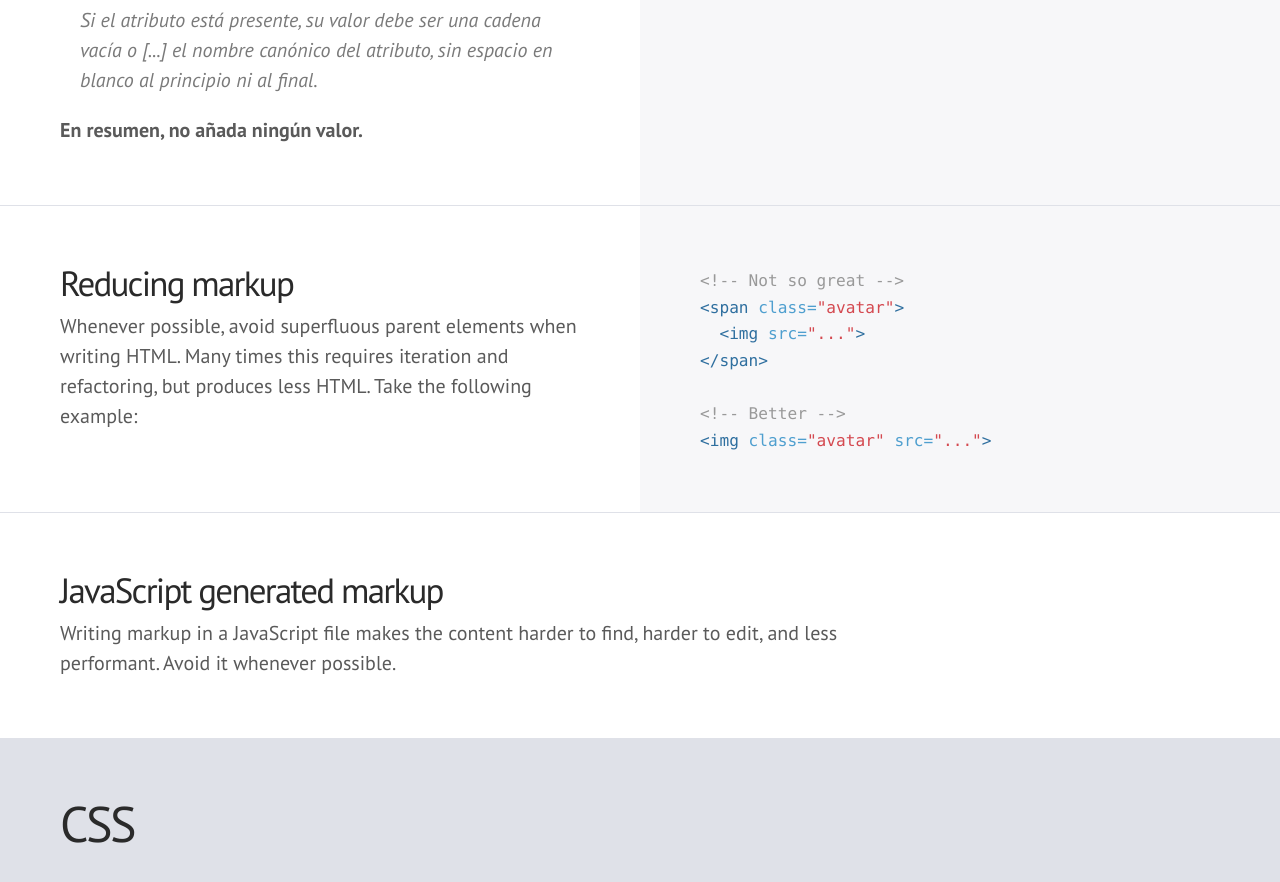
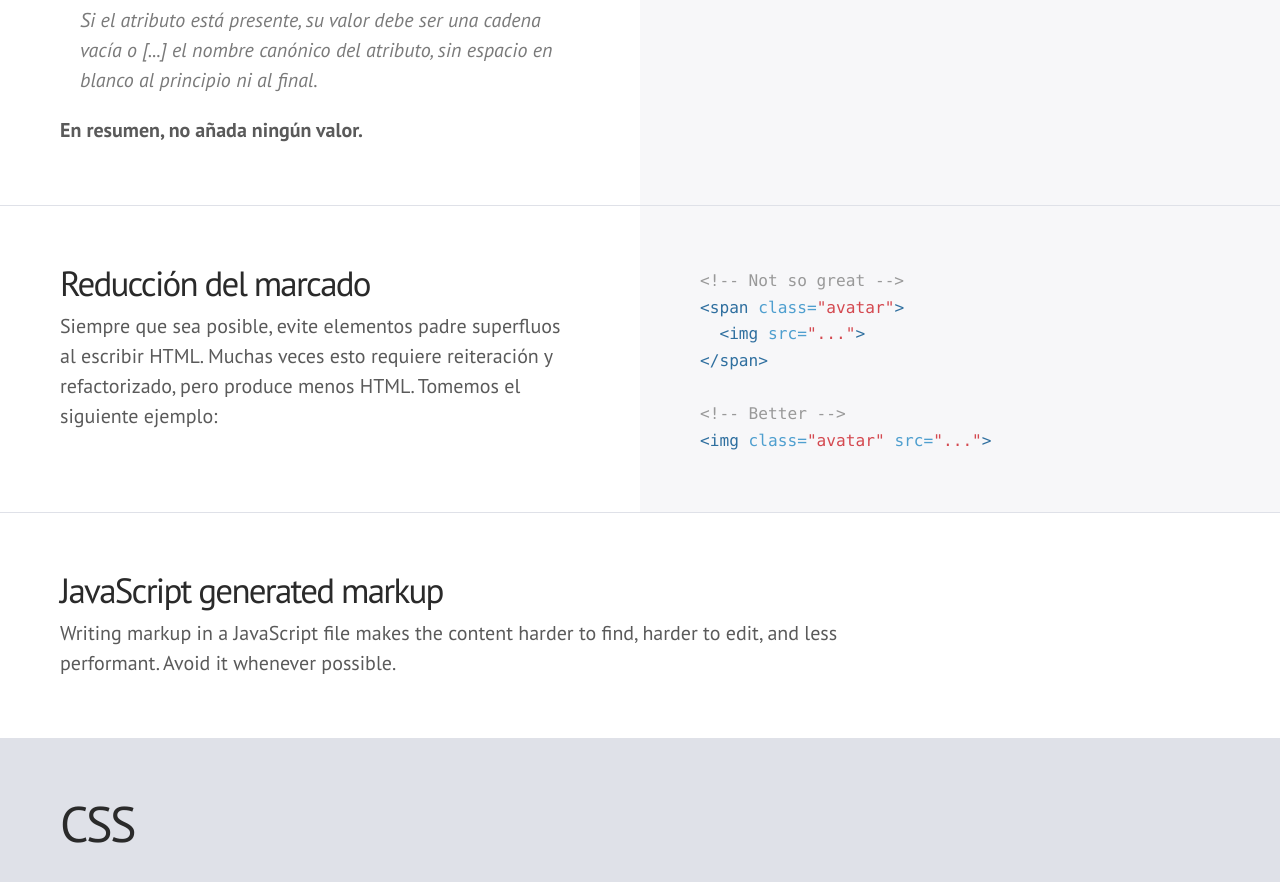
Before and after one commit to mdo/code-guide, a Jekyll site: the page built from index.html, in a window 1280 px wide and 900 px high, scrolled down 5755 px. Shown: the top 882 px of the window. Built offline with Jekyll 4.4.1, drawn with Linux system fonts in a browser that asks for light colours; some web fonts are replaced; Markdown is read by kramdown in place of the engine named in the settings; comment, search, counter and statistics services are not loaded.

Commit message:
Spanish Translation - Translated the point related to 'Reducing markup'

```diff
--- a/index.html
+++ b/index.html
@@ -189,8 +189,8 @@ layout: default
 
 <div class="section" id="html-reducing-markup">
   <div class="col">
-    <h3>Reducing markup</h3>
-    <p>Whenever possible, avoid superfluous parent elements when writing HTML. Many times this requires iteration and refactoring, but produces less HTML. Take the following example:</p>
+    <h3>Reducción del marcado</h3>
+    <p>Siempre que sea posible, evite elementos padre superfluos al escribir HTML. Muchas veces esto requiere reiteración y refactorizado, pero produce menos HTML. Tomemos el siguiente ejemplo:</p>
   </div>
   <div class="col">
     {% highlight html %}{% include html/reducing-markup.html %}{% endhighlight %}
```
